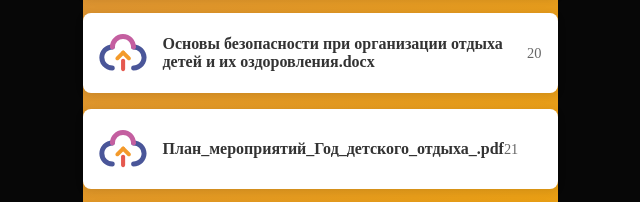
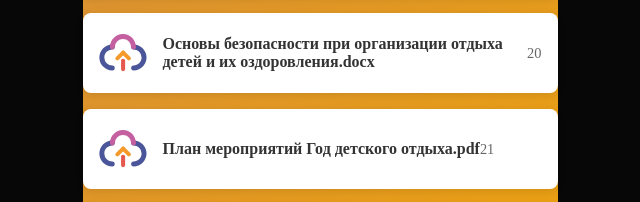
Before and after one commit to pirss93d/KATI, a plain HTML site: page Document/Metod_recomend.html in a window 1280 px wide. Shown: the part 1966-2168 px from the top of the page, 320-960 px from the left. Drawn offline with Linux system fonts and the light colour scheme; files whose address does not match are found by name.

Commit message:
Кратко что сделал9

```diff
--- a/Document/Metod_recomend.html
+++ b/Document/Metod_recomend.html
@@ -342,7 +342,7 @@
               <a
                 href="./Методические рекомендации/План мероприятий Год детского отдыха.pdf"
                 class="doc-name"
-                >План_мероприятий_Год_детского_отдыха_.pdf</a
+                >План мероприятий Год детского отдыха.pdf</a
               >
             </div>
             <span class="doc-meta">21</span>
```
